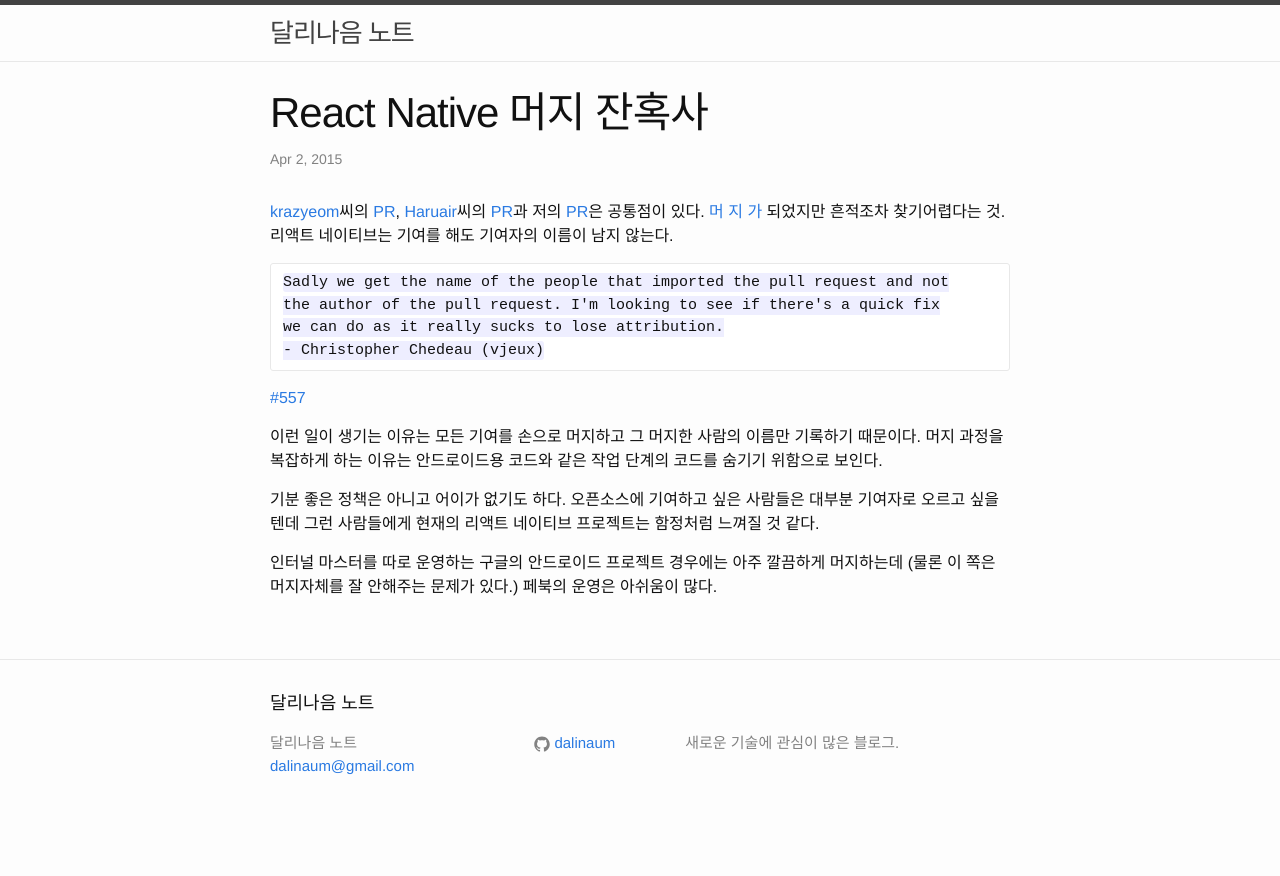
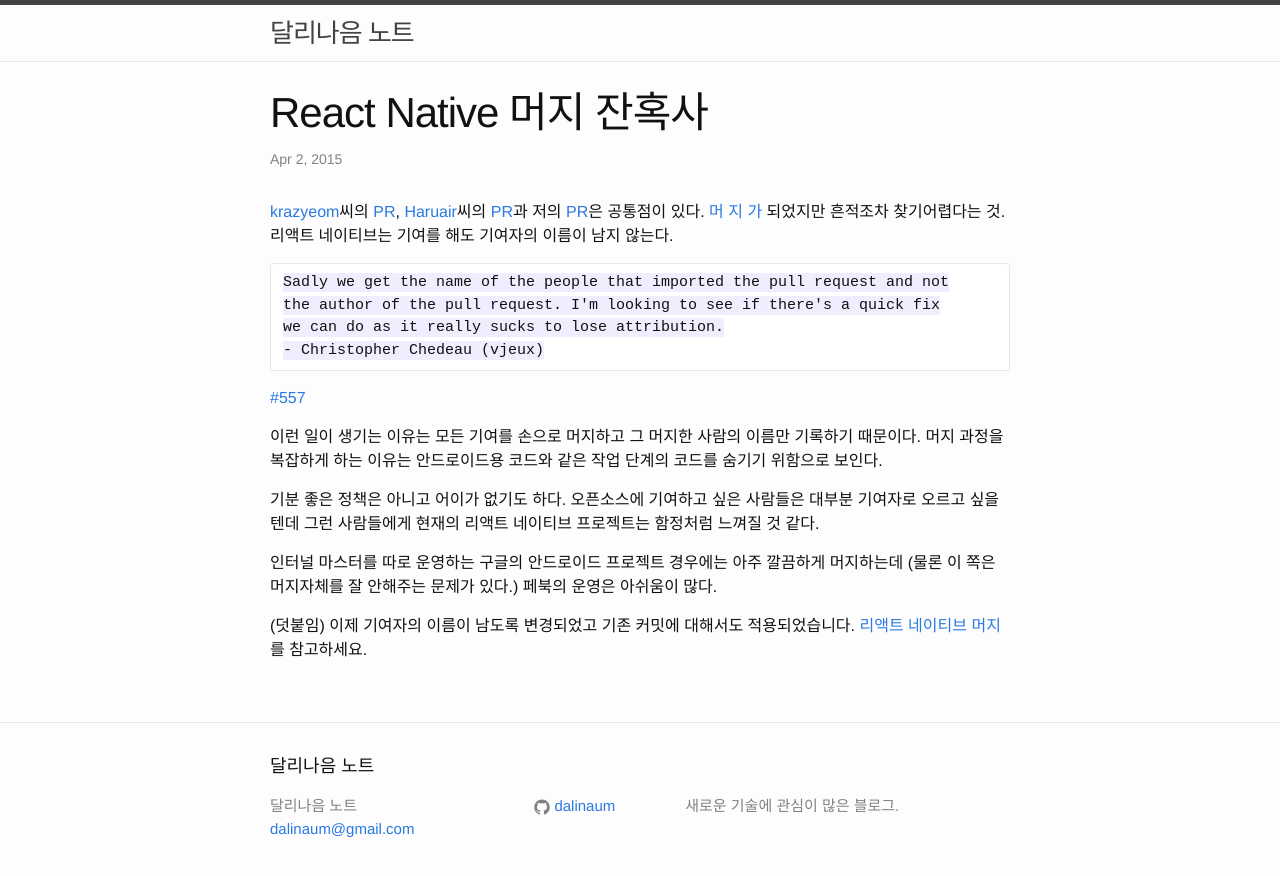
Before and after one commit to dalinaum/dalinaum.github.io, a Jekyll site: the page built from _posts/2015-04-02-horror-story-of-react-native.markdown, in a window 1280 px wide. Shown: the top 876 px of the page. Built offline with Jekyll 4.4.1, drawn with Linux system fonts in a browser that asks for light colours; Markdown is read by kramdown in place of the engine named in the settings.

Commit message:
이제 커밋 제대로.

```diff
--- a/_posts/2015-04-02-horror-story-of-react-native.markdown
+++ b/_posts/2015-04-02-horror-story-of-react-native.markdown
@@ -20,3 +20,5 @@
 기분 좋은 정책은 아니고 어이가 없기도 하다. 오픈소스에 기여하고 싶은 사람들은 대부분 기여자로 오르고 싶을텐데 그런 사람들에게 현재의 리액트 네이티브 프로젝트는 함정처럼 느껴질 것 같다.
 
 인터널 마스터를 따로 운영하는 구글의 안드로이드 프로젝트 경우에는 아주 깔끔하게 머지하는데 (물론 이 쪽은 머지자체를 잘 안해주는 문제가 있다.) 페북의 운영은 아쉬움이 많다.
+
+(덧붙임) 이제 기여자의 이름이 남도록 변경되었고 기존 커밋에 대해서도 적용되었습니다. [리액트 네이티브 머지](http://dalinaum.github.io/react/ios/2015/04/20/happy-ending-of-react-native.html)를 참고하세요.
```
